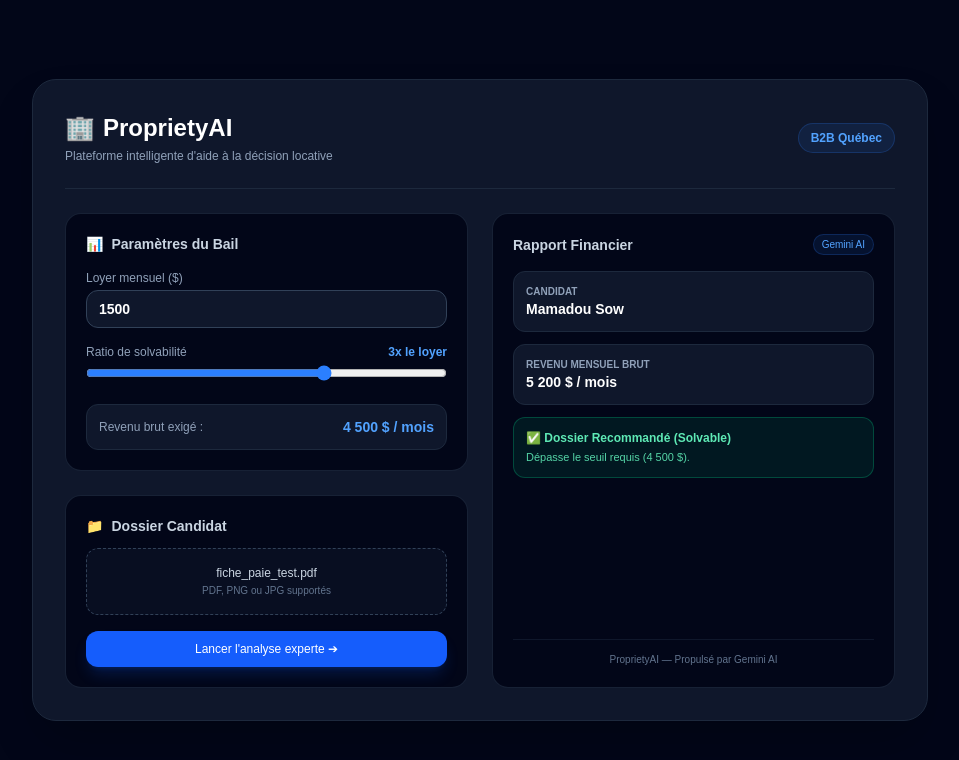
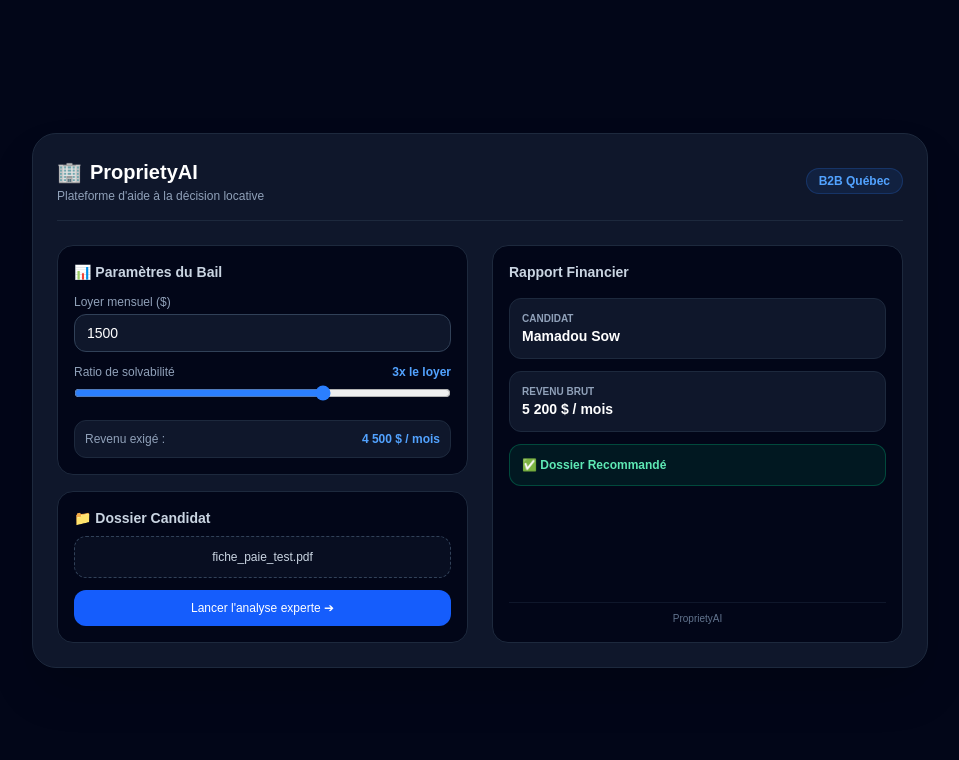
Before and after one commit to sowramadane7777-dot/propriety-ai, a Next.js app: page / in a window 1280 px wide. Both pictures are taken after a click on the button "Lancer l'analyse experte ➔". Shown: the top 760 px of the page, without its empty margins (160-1119 px from the left). Built offline with nearby package versions, Linux system fonts and the light colour scheme.

Commit message:
Mise à jour du code de l'interface

```diff
--- a/app/page.tsx
+++ b/app/page.tsx
@@ -1,3 +1,4 @@
+'main'
 'use client';
 
 import { useState } from 'react';
@@ -25,46 +26,45 @@ revenuBrut: 5200,
 nomCandidat: 'Mamadou Sow',
 estSolvable: 5200 >= revenuExige,
 });
-}, 1500);
+}, 1000);
 };
 
 return (
 <main className="min-h-screen bg-slate-950 text-slate-100 p-6 flex flex-col items-center justify-center">
+<div className="w-full max-w-4xl bg-slate-900 border border-slate-800 rounded-3xl p-6 shadow-2xl">
 
-<div className="w-full max-w-4xl bg-slate-900 border border-slate-800 rounded-3xl p-8 shadow-2xl">
-
-<div className="flex items-center justify-between border-b border-slate-800 pb-6 mb-6">
+{/* En-tête simple et compact */}
+<div className="border-b border-slate-800 pb-4 mb-6 flex items-center justify-between">
 <div>
-<h1 className="text-2xl font-bold text-white flex items-center gap-2">
+<h1 className="text-xl font-bold text-white flex items-center gap-2">
 <span>🏢</span> ProprietyAI
 </h1>
-<p className="text-xs text-slate-400 mt-1">Plateforme intelligente d'aide à la décision locative</p>
+<p className="text-xs text-slate-400 mt-0.5">Plateforme d'aide à la décision locative</p>
 </div>
-<span className="bg-blue-500/10 border border-blue-500/20 text-blue-400 text-xs font-semibold px-3 py-1.5 rounded-full">
+<span className="bg-blue-500/10 border border-blue-500/20 text-blue-400 text-xs font-semibold px-3 py-1 rounded-full">
 B2B Québec
 </span>
 </div>
 
+{/* Grille */}
 <div className="grid grid-cols-1 md:grid-cols-2 gap-6">
 
-<div className="flex flex-col gap-6">
+{/* Colonne de gauche */}
+<div className="space-y-4">
+<div className="bg-slate-950 border border-slate-800 p-4 rounded-2xl">
+<h2 className="text-sm font-semibold text-slate-300 mb-3">📊 Paramètres du Bail</h2>
 
-<div className="bg-slate-950 border border-slate-800/80 p-5 rounded-2xl">
-<h2 className="text-sm font-semibold text-slate-300 mb-4 flex items-center gap-2">
-<span>📊</span> Paramètres du Bail
-</h2>
-
-<div className="mb-4">
+<div className="mb-3">
 <label className="block text-xs text-slate-400 mb-1">Loyer mensuel ($)</label>
 <input
 type="number"
 value={loyer}
 onChange={(e) => setLoyer(Number(e.target.value))}
-className="w-full bg-slate-900 border border-slate-700 rounded-xl px-3 py-2 text-white font-semibold text-sm focus:outline-none focus:border-blue-500"
+className="w-full bg-slate-900 border border-slate-700 rounded-xl px-3 py-2 text-white text-sm focus:outline-none focus:border-blue-500"
 />
 </div>
 
-<div className="mb-4">
+<div className="mb-3">
 <div className="flex justify-between text-xs text-slate-400 mb-1">
 <span>Ratio de solvabilité</span>
 <span className="text-blue-400 font-bold">{ratio}x le loyer</span>
@@ -80,87 +80,69 @@ className="w-full accent-blue-500 cursor-pointer"
 />
 </div>
 
-<div className="bg-slate-900 border border-slate-800 p-3 rounded-xl flex justify-between items-center text-xs">
-<span className="text-slate-400">Revenu brut exigé :</span>
-<span className="font-bold text-blue-400 text-sm">{revenuExige.toLocaleString('fr-CA')} $ / mois</span>
+<div className="bg-slate-900 border border-slate-800 p-2.5 rounded-xl flex justify-between items-center text-xs">
+<span className="text-slate-400">Revenu exigé :</span>
+<span className="font-bold text-blue-400">{revenuExige.toLocaleString('fr-CA')} $ / mois</span>
 </div>
 </div>
 
-<div className="bg-slate-950 border border-slate-800/80 p-5 rounded-2xl">
-<h2 className="text-sm font-semibold text-slate-300 mb-3 flex items-center gap-2">
-<span>📁</span> Dossier Candidat
-</h2>
-
-<div className="border border-dashed border-slate-700 rounded-xl p-4 text-center bg-slate-900/50 mb-4">
-<p className="text-xs font-medium text-slate-300">fiche_paie_test.pdf</p>
-<p className="text-[10px] text-slate-500 mt-0.5">PDF, PNG ou JPG supportés</p>
+<div className="bg-slate-950 border border-slate-800 p-4 rounded-2xl">
+<h2 className="text-sm font-semibold text-slate-300 mb-2">📁 Dossier Candidat</h2>
+<div className="border border-dashed border-slate-700 rounded-xl p-3 text-center bg-slate-900/50 mb-3">
+<p className="text-xs text-slate-300 font-medium">fiche_paie_test.pdf</p>
 </div>
-
 <button
 onClick={handleAnalyse}
 disabled={isAnalyzing}
-className="w-full py-2.5 bg-blue-600 hover:bg-blue-700 text-white font-medium rounded-xl text-xs transition shadow-lg shadow-blue-600/20 disabled:opacity-50 cursor-pointer"
+className="w-full py-2.5 bg-blue-600 hover:bg-blue-700 text-white font-medium rounded-xl text-xs transition disabled:opacity-50 cursor-pointer"
 >
-{isAnalyzing ? "Analyse par Gemini..." : "Lancer l'analyse experte ➔"}
+{isAnalyzing ? "Analyse en cours..." : "Lancer l'analyse experte ➔"}
 </button>
 </div>
-
 </div>
 
-<div className="bg-slate-950 border border-slate-800/80 p-5 rounded-2xl flex flex-col justify-between">
+{/* Colonne de droite */}
+<div className="bg-slate-950 border border-slate-800 p-4 rounded-2xl flex flex-col justify-between">
 <div>
-<div className="flex items-center justify-between mb-4">
-<h2 className="text-sm font-semibold text-slate-300">Rapport Financier</h2>
-<span className="text-[10px] bg-blue-500/10 border border-blue-500/20 text-blue-400 px-2 py-0.5 rounded-full">
-Gemini AI
-</span>
-</div>
+<h2 className="text-sm font-semibold text-slate-300 mb-3">Rapport Financier</h2>
 
 {!analysisResult && !isAnalyzing && (
-<div className="border border-slate-800 bg-slate-900/30 rounded-xl p-8 text-center my-6">
-<p className="text-xs text-slate-400">Cliquez sur "Lancer l'analyse experte" pour évaluer la fiche de paie.</p>
+<div className="border border-slate-800 bg-slate-900/30 rounded-xl p-6 text-center my-4">
+<p className="text-xs text-slate-400">Cliquez sur le bouton pour lancer l'analyse.</p>
 </div>
 )}
 
 {isAnalyzing && (
-<div className="bg-blue-500/5 border border-blue-500/20 rounded-xl p-8 text-center my-6">
-<p className="text-xs text-blue-400 font-medium animate-pulse">Extraction des données financières...</p>
+<div className="bg-blue-500/5 border border-blue-500/20 rounded-xl p-6 text-center my-4">
+<p className="text-xs text-blue-400 animate-pulse">Extraction en cours...</p>
 </div>
 )}
 
 {analysisResult && !isAnalyzing && (
-<div className="space-y-3 mt-2">
+<div className="space-y-3 mt-4">
 <div className="bg-slate-900 border border-slate-800 p-3 rounded-xl">
 <p className="text-[10px] text-slate-400 uppercase font-semibold">Candidat</p>
 <p className="text-sm font-bold text-white">{analysisResult.nomCandidat}</p>
 </div>
-
 <div className="bg-slate-900 border border-slate-800 p-3 rounded-xl">
-<p className="text-[10px] text-slate-400 uppercase font-semibold">Revenu mensuel brut</p>
+<p className="text-[10px] text-slate-400 uppercase font-semibold">Revenu brut</p>
 <p className="text-sm font-bold text-white">{analysisResult.revenuBrut.toLocaleString('fr-CA')} $ / mois</p>
 </div>
-
 <div className={`p-3 rounded-xl border text-xs ${analysisResult.estSolvable ? 'bg-emerald-500/10 border-emerald-500/30 text-emerald-300' : 'bg-rose-500/10 border-rose-500/30 text-rose-300'}`}>
 <p className="font-bold">
-{analysisResult.estSolvable ? '✅ Dossier Recommandé (Solvable)' : '❌ Dossier Non Conforme'}
-</p>
-<p className="text-[11px] opacity-90 mt-1">
-{analysisResult.estSolvable
-? `Dépasse le seuil requis (${revenuExige.toLocaleString('fr-CA')} $).`
-: `Inférieur au seuil requis (${revenuExige.toLocaleString('fr-CA')} $).`}
+{analysisResult.estSolvable ? '✅ Dossier Recommandé' : '❌ Dossier Non Conforme'}
 </p>
 </div>
 </div>
 )}
 </div>
 
-<div className="mt-4 pt-3 border-t border-slate-900 text-center">
-<p className="text-[10px] text-slate-500">ProprietyAI — Propulsé par Gemini AI</p>
+<div className="mt-4 pt-2 border-t border-slate-900 text-center">
+<p className="text-[10px] text-slate-500">ProprietyAI</p>
 </div>
 </div>
 
 </div>
-
 </div>
 </main>
 );
```
